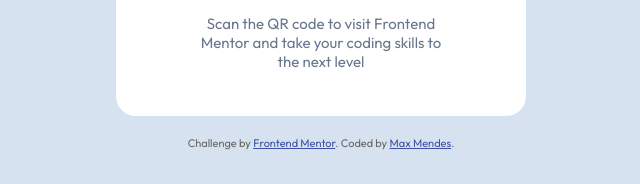
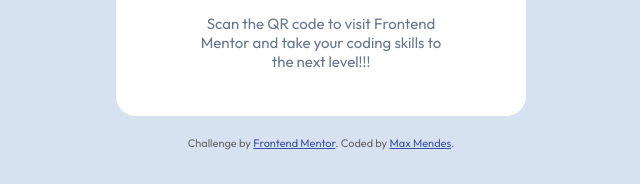
Before and after one commit to Max-Mendes91/QR-CODE, a plain HTML site: page index.html in a window 1280 px wide. Shown: the part 571-755 px from the top of the page, 319-959 px from the left. Drawn offline with Linux system fonts and the light colour scheme.

Commit message:
Update QR code description with exclamations

```diff
--- a/index.html
+++ b/index.html
@@ -24,7 +24,7 @@
       <p>
         Scan the QR code to visit Frontend<br />
         Mentor and take your coding skills to <br />
-        the next level
+        the next level!!!
       </p>
     </div>
 
```
